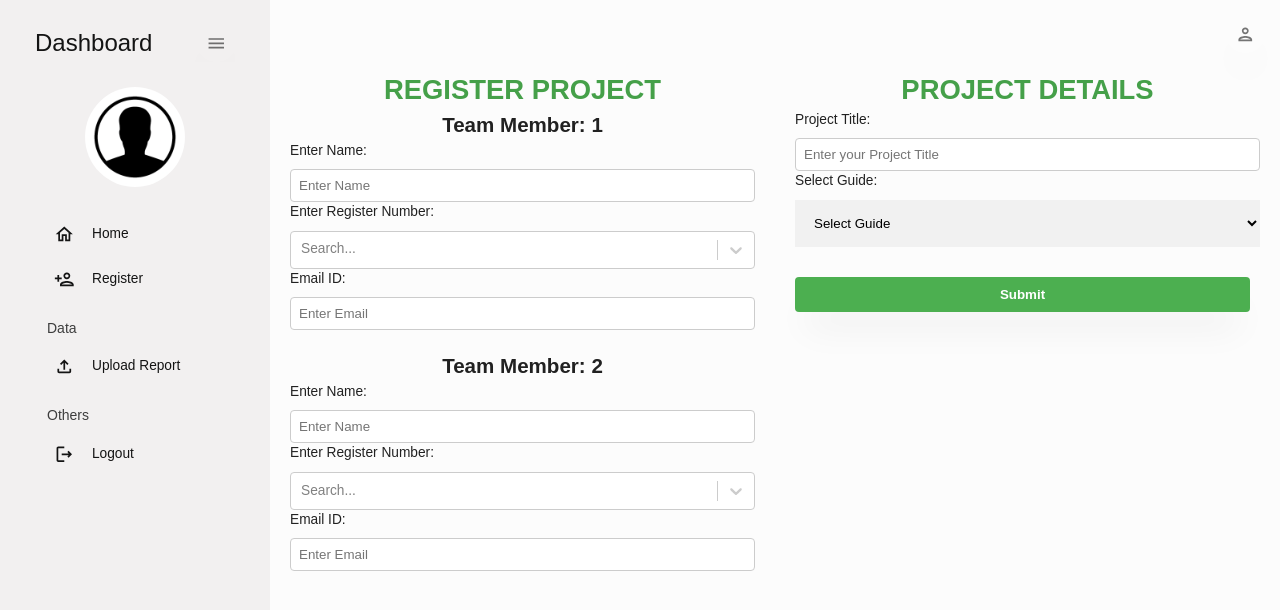
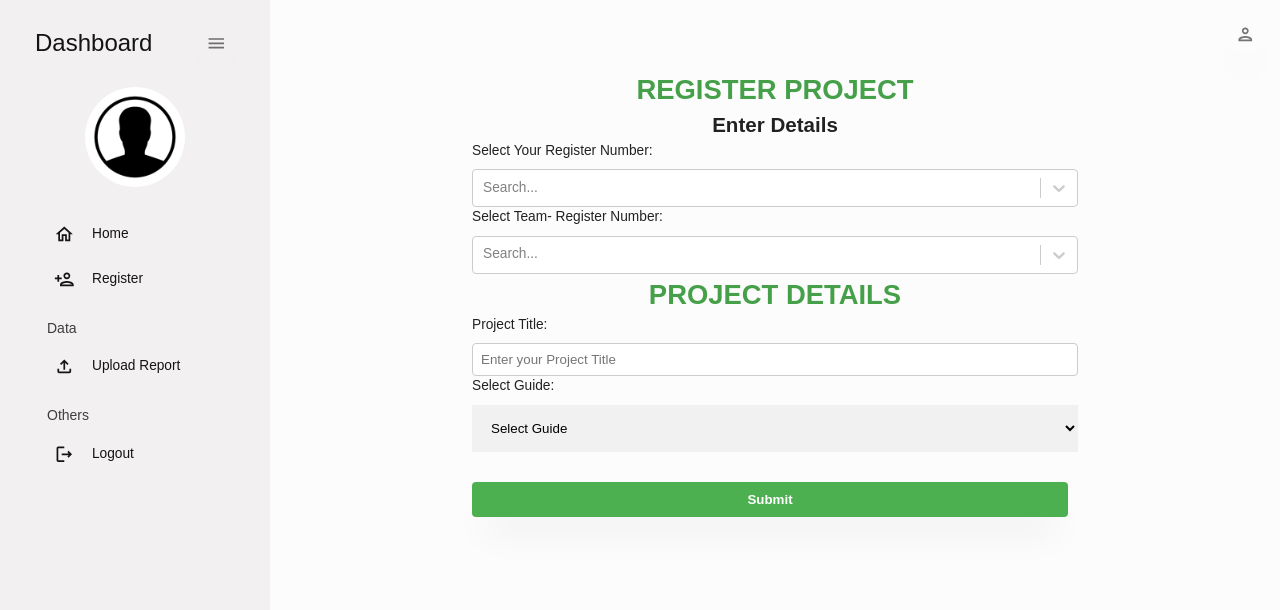
Before and after one commit to Abhi-lash27/Guide-Selection-Portal, a React (Vite) app: page /register-project in a window 1280 px wide. Shown: the top 610 px of the page. Built offline with nearby package versions, Linux system fonts and the light colour scheme.

Commit message:
Updated project register page and updated hero page

```diff
--- a/src/pages/home/hero/Hero.jsx
+++ b/src/pages/home/hero/Hero.jsx
@@ -1,5 +1,5 @@
-import React from 'react'
-import './hero.css'
+import React from 'react';
+import './hero.css';
 import { FaArrowRight } from "react-icons/fa";
 import { Link } from 'react-router-dom';
 
@@ -11,14 +11,6 @@ const Hero = () => {
           <div className='row-homepage'>
             <h1 className='welcome-homepage'>WELCOME..</h1>
             <p>Lorem ipsum dolor sit amet consectetur adipisicing elit. Repellat temporibus commodi similique veniam quas facere dolores alias! Ad, numquam expedita culpa molestiae doloremque similique. Repellat neque laboriosam iste corrupti eos!</p>
-                <div className='button-homepage'>
-                    <button className='primary-btn-homepage-1'>
-                        Get Started<i className='icon-homepage'><FaArrowRight /></i>
-                    </button>
-                    <button className='primary-btn-homepage-2'><Link to='/register'>
-                        Register Here<i className='icon-homepage'><FaArrowRight /></i></Link>
-                    </button>
-                </div>
           </div>
         </div>
       </section>
@@ -27,4 +19,4 @@ const Hero = () => {
   )
 }
 
-export default Hero
+export default Hero;
--- a/src/scences/Register/ProjectRegister.css
+++ /dev/null
@@ -1,19 +0,0 @@
-.forms-container {
-    display: flex;
-}
-
-.form {
-    flex: 1;
-    margin-right: 20px; /* Adjust as needed */
-    margin-left: 20px;
-}
-
-.form:last-child {
-    margin-right: 20px;
-}
-.btn-app-admin{
-    padding: 10px;
-    background-color: green;
-    color: white;
-
-}
--- a/src/scences/Register/ProjectRegister.jsx
+++ b/src/scences/Register/ProjectRegister.jsx
@@ -6,7 +6,6 @@ import { ColorModeContext, useMode } from "../../theme";
 import { CssBaseline, ThemeProvider } from "@mui/material";
 import StudentSidebar from "../global/StudentSidebar";
 import SearchableDropdown from "../../components/common/SearchableDropdown";
-import "./ProjectRegister.css"
 
 
 
@@ -38,10 +37,10 @@ const Createstudent = () => {
         {  label: '41120008' },
         {  label: '41120007' },
       ];
-      const [guide, updateGuide] = useState("");
+      const [guide, setGuide] = useState("");
 
     const [name, setName] = useState("");
-    const [regno, setRegno] = useState("");
+    const [regno,setRegno] = useState("");
     const [email, setEmail] = useState("");
     const [title, setTitle] = useState("");
 
@@ -77,22 +76,12 @@ const Createstudent = () => {
     <StudentSidebar />
     <main className="content">
         <Topbar />
-        <div className="forms-container">
-            <div className="form">
+        <div className="forms-container" style={{marginRight: "20%", marginLeft: "20%"}}>
+            <div className="form" >
                 <h1 className="h1-form">REGISTER PROJECT</h1>
                 <form >
-                  <h2>Team Member: 1</h2>
-                    <label htmlFor="name">Enter Name:</label>
-                    <input
-                        value={name}
-                        onChange={(e) => setName(e.target.value)}
-                        type="text"
-                        name="name"
-                        id="name"
-                        placeholder="Enter Name"
-                        required
-                    />
-                    <label htmlFor="regno">Enter Register Number: </label>
+                  <h2>Enter Details</h2>
+                    <label htmlFor="regno">Select Your Register Number: </label>
                     {/* <input
                         value={regno}
                         onChange={(e) => setRegno(e.target.value)}
@@ -103,29 +92,7 @@ const Createstudent = () => {
                         required
                     /> */}
                     <SearchableDropdown options={options} />
-                    <label htmlFor="email">Email ID:</label>
-                    <input
-                        value={email}
-                        onChange={(e) => setEmail(e.target.value)}
-                        type="email"
-                        name="email"
-                        id="email"
-                        placeholder="Enter Email"
-                        required
-                    />
-                    <br/>
-                    <h2>Team Member: 2</h2>
-                    <label htmlFor="name">Enter Name:</label>
-                    <input
-                        value={name}
-                        onChange={(e) => setName(e.target.value)}
-                        type="text"
-                        name="name"
-                        id="name"
-                        placeholder="Enter Name"
-                        required
-                    />
-                    <label htmlFor="regno">Enter Register Number: </label>
+                    <label htmlFor="regno">Select Team- Register Number: </label>
                     {/* <input
                         value={regno}
                         onChange={(e) => setRegno(e.target.value)}
@@ -136,16 +103,6 @@ const Createstudent = () => {
                         required
                     /> */}
                     <SearchableDropdown options={options} />
-                    <label htmlFor="email">Email ID:</label>
-                    <input
-                        value={email}
-                        onChange={(e) => setEmail(e.target.value)}
-                        type="email"
-                        name="email"
-                        id="email"
-                        placeholder="Enter Email"
-                        required
-                    />
                 </form>
             </div>
             <div className="form">
```
Lines whose indentation alone changed are shown as unchanged.
